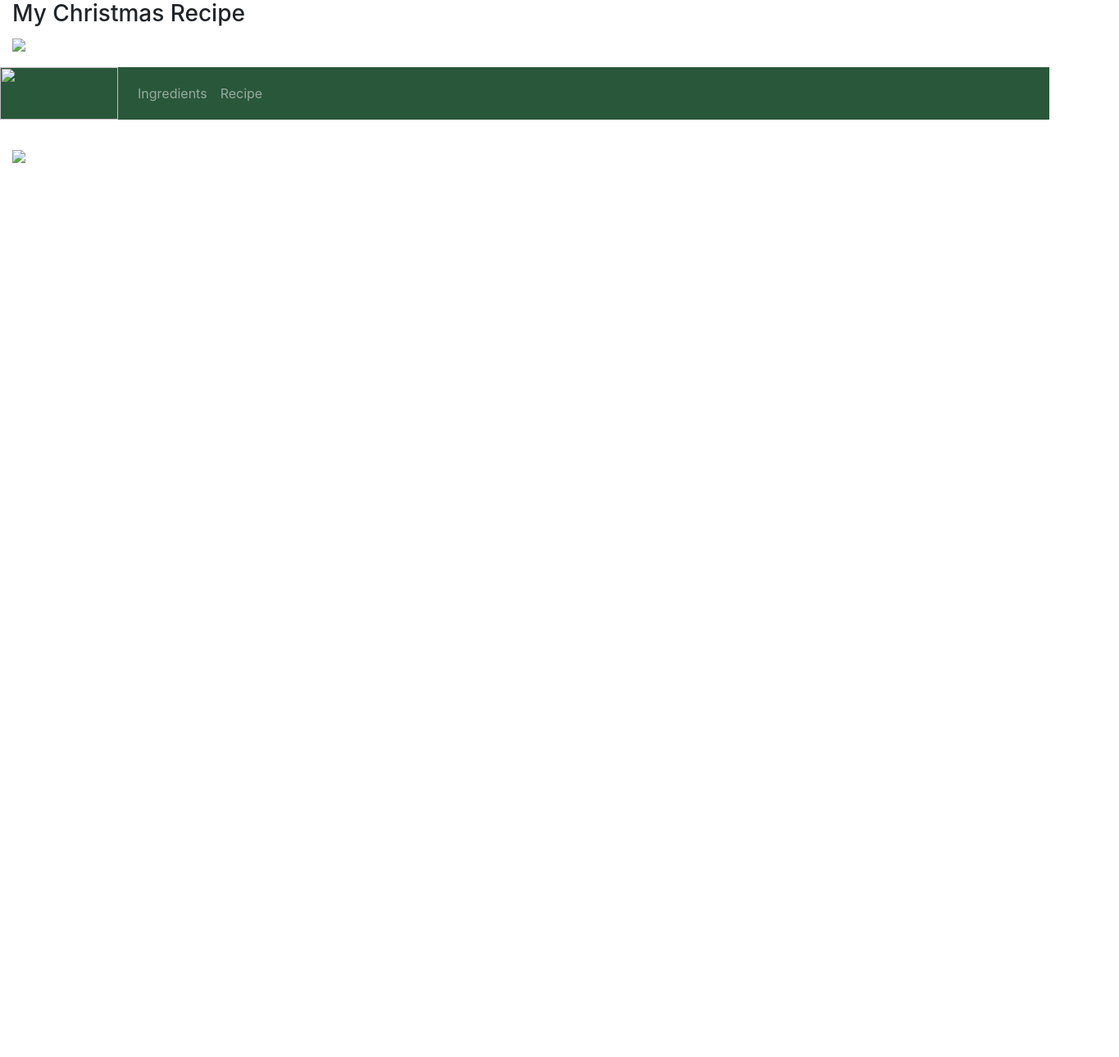
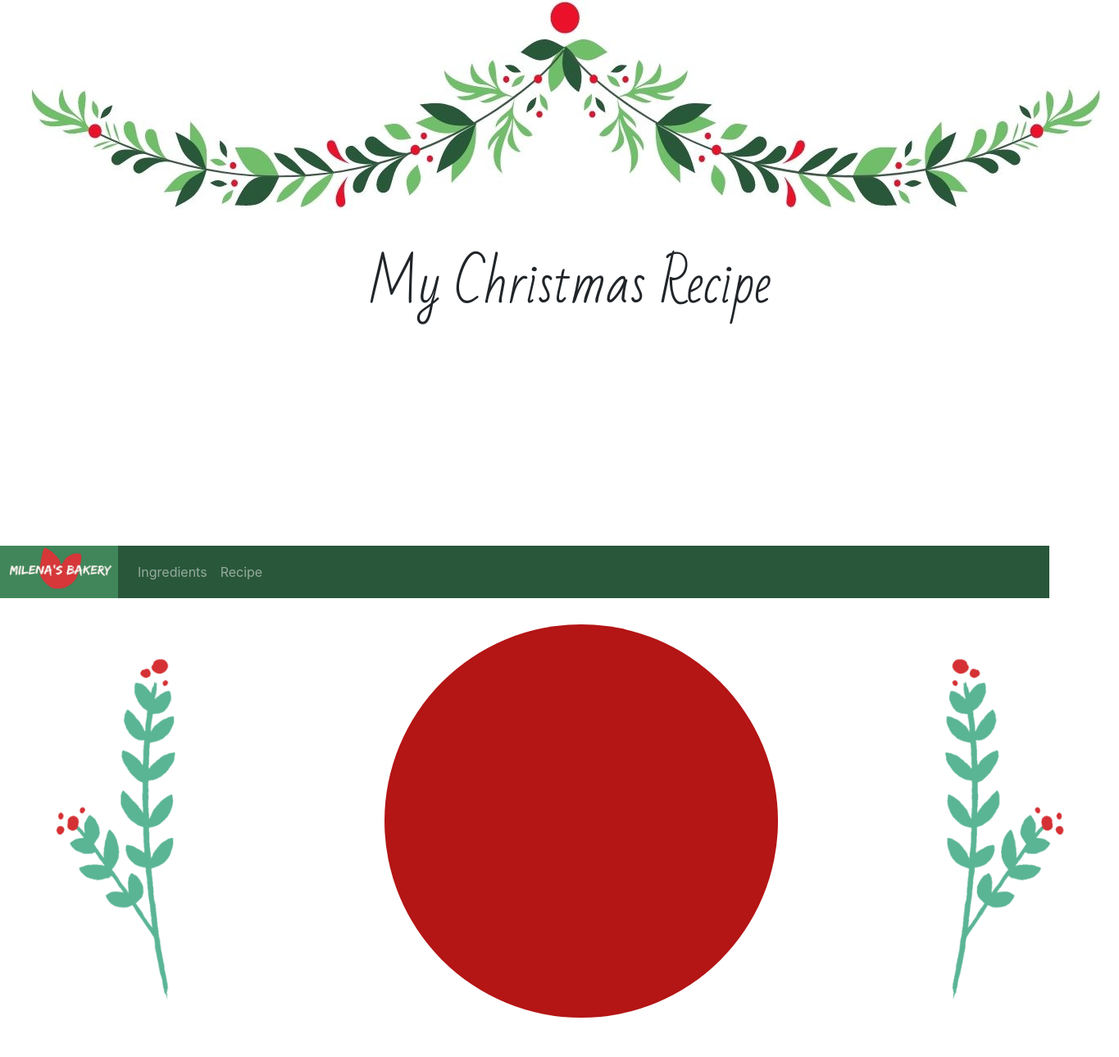
Before and after one commit to Milena-Blaser/RecipePageBLJ2020MiBla, a plain HTML site: page index.html in a window 1280 px wide. Shown: the whole page at 82% size, 1365 px wide, since content can reach past the window. Before the commit the page ends 800 px from the top, so only its background shows below. Drawn offline with nearby package versions, Linux system fonts and the light colour scheme.

Commit message:
Mainpage

```diff
--- a/index.html
+++ b/index.html
@@ -13,6 +13,8 @@
 <script src="https://maxcdn.bootstrapcdn.com/bootstrap/4.5.2/js/bootstrap.min.js"></script>
 <link rel="stylesheet"href="https://use.fontawesome.com/releases/v5.7.0/css/all.css"
 integrity="sha384-lZN37f5QGtY3VHgisS14W3ExzMWZxybE1SJSEsQp9S+oqd12jhcu+A56Ebc1zFSJ"crossorigin="anonymous"/>
+<link rel="preconnect" href="https://fonts.gstatic.com">
+<link href="https://fonts.googleapis.com/css2?family=Bad+Script&display=swap" rel="stylesheet">
 <link rel="stylesheet" href="style.css">
 
 
@@ -26,12 +28,12 @@ integrity="sha384-lZN37f5QGtY3VHgisS14W3ExzMWZxybE1SJSEsQp9S+oqd12jhcu+A56Ebc1zF
 
         <div class="col-lg-12 col-md-12">
         <h3>My Christmas Recipe</h3>
-        <p><img class="img-fluid" src="My Christmas Recipe.jpg" ></p>
+        <p><img class="wreath" src="images/My Christmas Recipe.jpg" ></p>
         </div>
       </div>
       </div>
     <nav class="navbar navbar-expand-sm bg-dark navbar-dark sticky-top">
-        <a class="navbar-brand" href="index.html"><img src="logo.jpg" class ="Logo"></a>
+        <a class="navbar-brand" href="index.html"><img src="images/Logo.jpg" class ="Logo"></a>
         <ul class="navbar-nav">
           <li class="nav-item">
             <a class="nav-link" href="ingredients.html">Ingredients</a>
@@ -42,9 +44,17 @@ integrity="sha384-lZN37f5QGtY3VHgisS14W3ExzMWZxybE1SJSEsQp9S+oqd12jhcu+A56Ebc1zF
         </ul>
       </nav>
       <div class="container-fluid">
-        <br>
-        <h3></h3>
-        <p><img src="My Christmas Recipe.jpg"></p>
+        <div class="row">
+          <div class="col-lg-2 col-md-2">
+            <img class="misteltoe" src="images/misteltoe-left.png">
+          </div>
+          <div class="col-lg-8 col-md-2">
+            <span class="dot"></span>
+          </div>
+          <div class="col-lg-2 col-md-2">
+            <img class="misteltoe" src="images/misteltoe-right.png">
+          </div>
+        </div>
       </div>
 
 
--- a/style.css
+++ b/style.css
@@ -10,6 +10,37 @@
 }
 .navbar{
     padding: 0rem;
+}
+.misteltoe{
+    height: 35rem;
+    display:block;
+    margin:auto;
+}
+
+.dot {
+    height: 30rem;
+    width: 30rem;
+    background-color: rgb(180, 21, 21);
+    border-radius: 50%;
+    display: block;
+    margin:auto;
+    position: absolute;
+    top:2rem;
+    left: 16rem;
+
+}
+.wreath{
+    display: block;
+    margin:auto;
+
+}
+h3{
+    position: absolute;
+    bottom:17rem;
+    left:28rem;
+    font-size: 4rem;
+    font-family: 'Bad Script', cursive;
+
 }
 
 @media only screen and (min-width:1200px) {
```
Also changed, not shown: ingredients.html (+1 -1 lines), recipe.html (+3 -3 lines).
